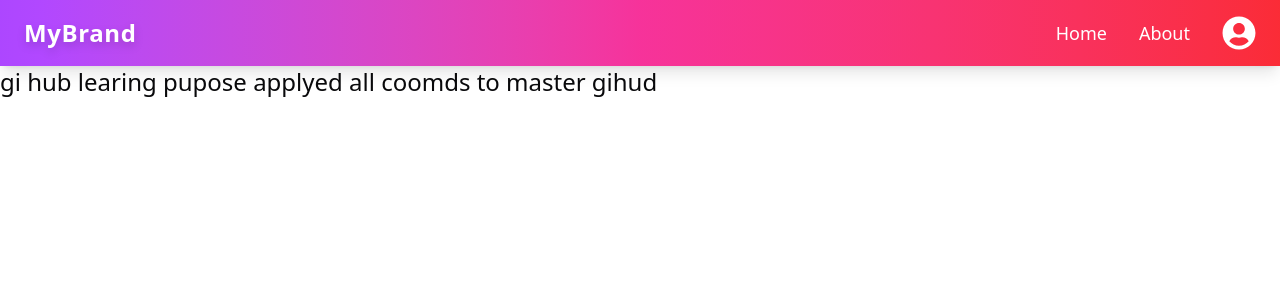
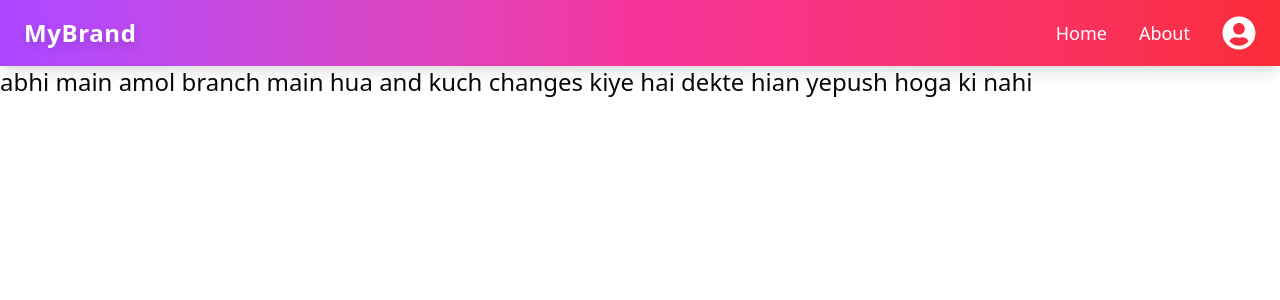
Before and after one commit to amolpatil1955/demo, a Next.js app: page / in a window 1280 px wide. Shown: the top 300 px of the page. Built offline with nearby package versions, Linux system fonts and the light colour scheme.

Commit message:
changes add in amol branch

```diff
--- a/components/Home.jsx
+++ b/components/Home.jsx
@@ -3,7 +3,9 @@ import React from 'react'
 const home = () => {
   return (
     <div>
-                                       gi hub learing pupose applyed all coomds to master gihud
+                 abhi main amol branch main hua and kuch changes kiye hai
+                 dekte hian yepush hoga ki nahi
+
    </div>
   )
 }
```
